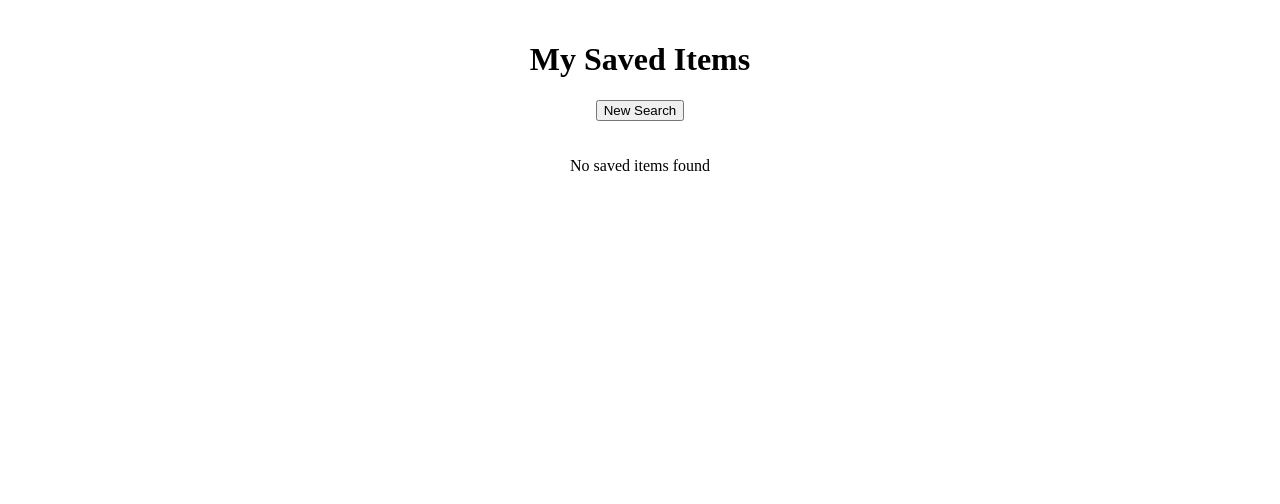
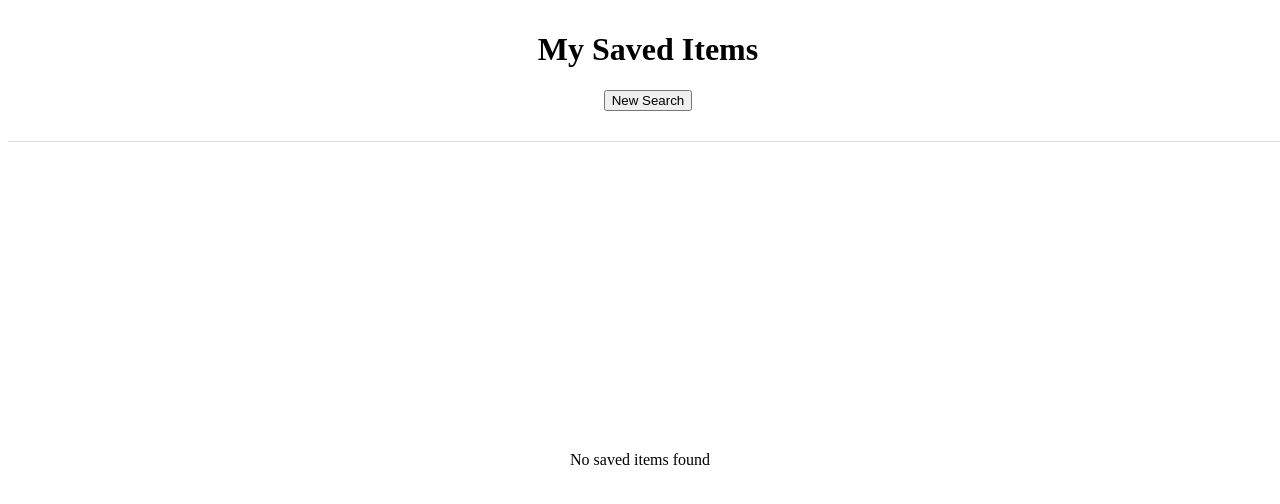
Before and after one commit to WalterHansWong/solar-stewards-challenge, a Next.js app: page /savedItems in a window 1280 px wide. Shown: the top 504 px of the page. Built offline with nearby package versions, Linux system fonts and the light colour scheme.

Commit message:
Added header to savedItems page

```diff
--- a/pages/savedItems.js
+++ b/pages/savedItems.js
@@ -59,7 +59,7 @@ const SavedItems = () => {
   };
 
   return (
-    <div style={{ display: 'flex', flexDirection: 'column', alignItems: 'center', marginTop: '20px' }}>
+    <div>
       <style jsx>{`
         @keyframes fadein {
             from { opacity: 0; }
@@ -72,24 +72,30 @@ const SavedItems = () => {
         /* Additional styles */
       `}</style>
 
+      {/* Fixed header */}
+      <div style={{ position: 'fixed', top: 0, width: '100%', backgroundColor: 'white', zIndex: 100, borderBottom: '1px solid #ddd', padding: '10px 0', textAlign: 'center', boxSizing: 'border-box' }}>
         <h1>My Saved Items</h1>
+        <button onClick={navigateHome} style={{ marginBottom: '20px' }}>New Search</button>
 
         {deleteSuccess && (
-        <div style={{ position: 'fixed', top: '10px', left: '50%', transform: 'translateX(-50%)', backgroundColor: 'lightgreen', padding: '10px', borderRadius: '5px', boxShadow: '0 2px 4px rgba(0, 0, 0, 0.2)', animation: 'fadein 0.5s, fadeout 0.5s 2.5s' }}>
+          <div style={{ backgroundColor: 'lightgreen', padding: '10px', borderRadius: '5px', boxShadow: '0 2px 4px rgba(0, 0, 0, 0.2)', animation: 'fadein 0.5s, fadeout 0.5s 2.5s' }}>
             Item deleted successfully!
           </div>
         )}
 
         {deleteError && (
-        <div style={{ position: 'fixed', top: '10px', left: '50%', transform: 'translateX(-50%)', backgroundColor: 'pink', color: 'darkred', padding: '10px', borderRadius: '5px', boxShadow: '0 2px 4px rgba(0, 0, 0, 0.2)', animation: 'fadein 0.5s, fadeout 0.5s 2.5s' }}>
+          <div style={{ backgroundColor: 'pink', color: 'darkred', padding: '10px', borderRadius: '5px', boxShadow: '0 2px 4px rgba(0, 0, 0, 0.2)', animation: 'fadein 0.5s, fadeout 0.5s 2.5s' }}>
             Error deleting item!
           </div>
         )}
+      </div>
 
-      <button onClick={navigateHome} style={{ marginBottom: '20px' }}>New Search</button>
-
+      {/* Main content */}
+      <div style={{ marginTop: '120px', display: 'flex', flexDirection: 'column', alignItems: 'center' }}>
         {isLoading ? (
+          <div style={{ display: 'flex', justifyContent: 'center', alignItems: 'center', height: 'calc(100vh - 120px)' }}>
             <p>Loading Saved Items...</p>
+          </div>
         ) : savedItems.length > 0 ? (
           <ul style={{ listStyle: 'none', padding: 0, width: '100%', display: 'flex', flexDirection: 'column', alignItems: 'center' }}>
             {/* TODO: Handle case when user has many saved items. Can use infinite scrolling or numerical pages */}
@@ -105,8 +111,11 @@ const SavedItems = () => {
             ))}
           </ul>
         ) : (
+          <div style={{ display: 'flex', justifyContent: 'center', alignItems: 'center', height: 'calc(100vh - 120px)' }}>
             <p>No saved items found</p>
+          </div>
         )}
+      </div>
     </div>
   );
 };
```
Lines whose indentation alone changed are shown as unchanged.
